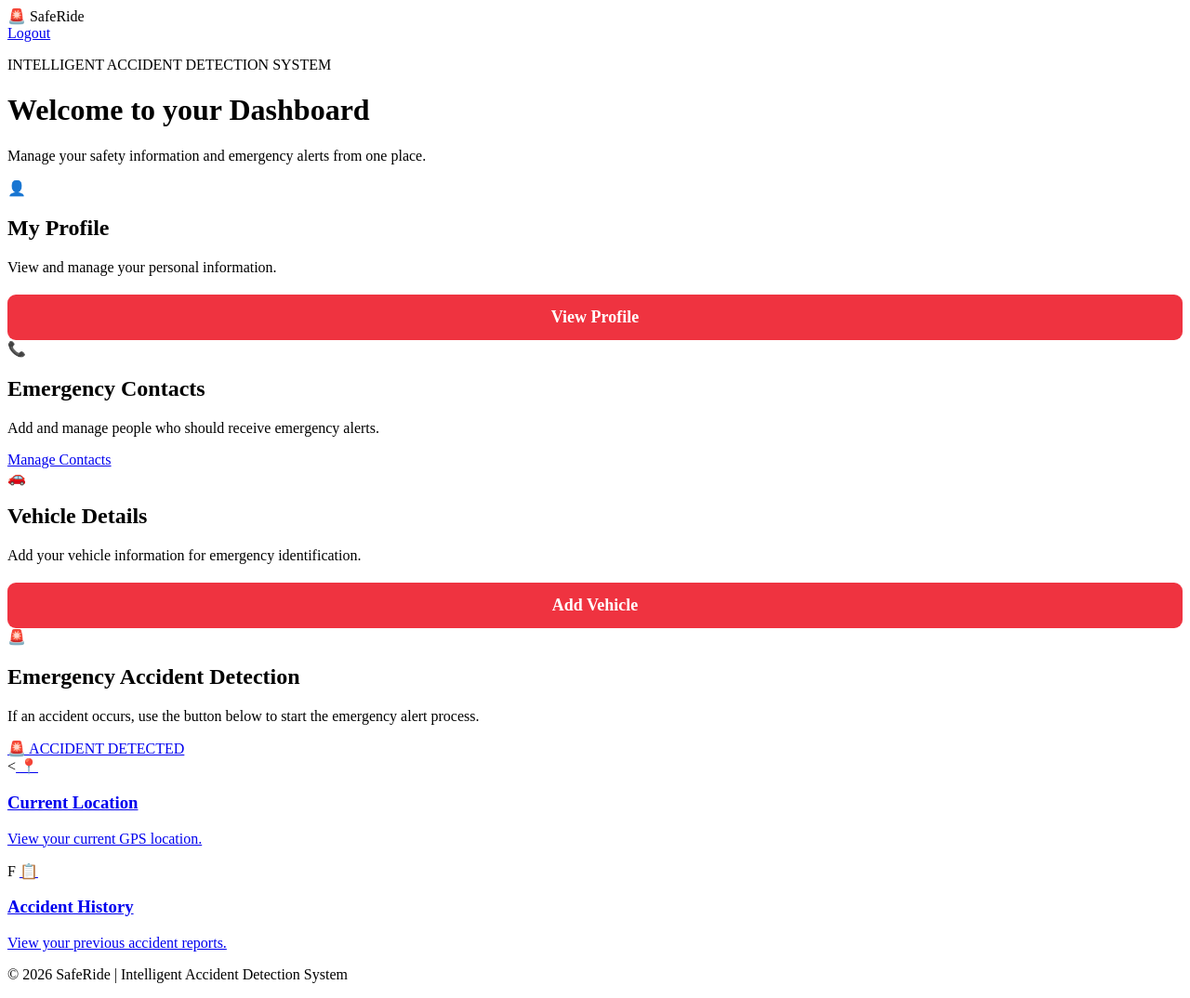
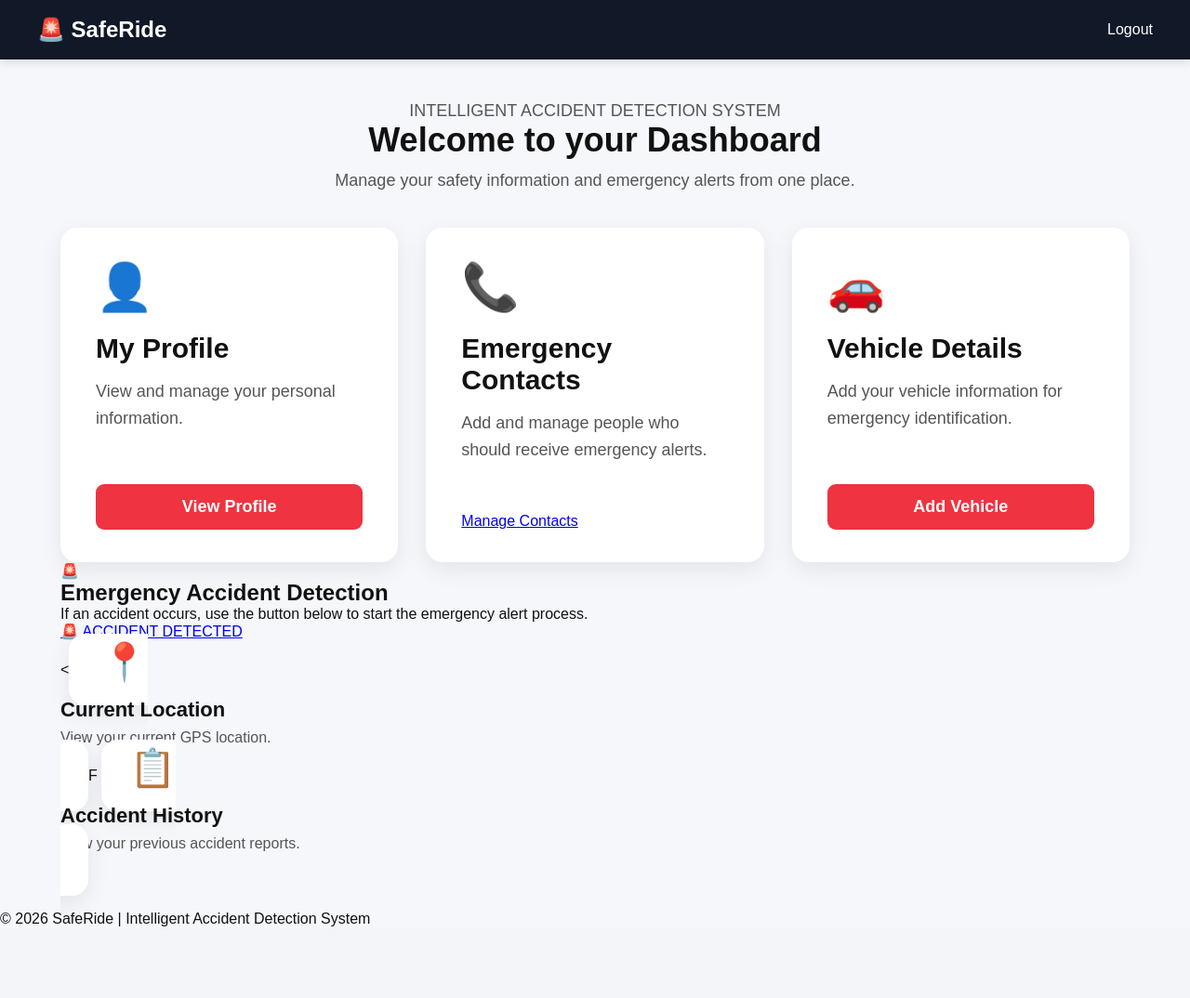
Before and after one commit to mohdfaisal20060786-afk/SafeRide, a Flask app: page /dashboard in a window 1280 px wide. Shown: the whole page at 93% size. After the commit the page ends 997 px from the top, so only its background shows below. Run offline with Flask 3, Linux system fonts and the light colour scheme; the visitor is signed in with stand-in values (Sample User, id 1); some libraries are stand-ins or nearby versions.

Commit message:
Fix dashboard styling and card buttons

```diff
--- a/static/css/dashboard.css
+++ b/static/css/dashboard.css
@@ -1,22 +1,158 @@
+/* ================================
+   SAFERIDE DASHBOARD
+   ================================ */
+
+* {
+    margin: 0;
+    padding: 0;
+    box-sizing: border-box;
+}
+
+body {
+    font-family: Arial, sans-serif;
+    background: #f5f7fb;
+    color: #111;
+}
+
+
+/* ================================
+   NAVBAR
+   ================================ */
+
+.navbar {
+    width: 100%;
+    background: #111827;
+    color: white;
+    padding: 18px 40px;
+
+    display: flex;
+    align-items: center;
+    justify-content: space-between;
+
+    box-shadow: 0 2px 10px rgba(0, 0, 0, 0.15);
+}
+
+.logo {
+    font-size: 24px;
+    font-weight: bold;
+}
+
+.logout {
+    color: white;
+    text-decoration: none;
+    font-size: 16px;
+}
+
+.logout:hover {
+    color: #ff3340;
+}
+
+
+/* ================================
+   DASHBOARD
+   ================================ */
+
+.dashboard {
+    max-width: 1200px;
+    margin: auto;
+    padding: 45px 25px;
+}
+
+
+/* ================================
+   WELCOME SECTION
+   ================================ */
+
+.welcome {
+    text-align: center;
+    margin-bottom: 40px;
+}
+
+.welcome h1 {
+    font-size: 36px;
+    margin-bottom: 12px;
+}
+
+.welcome p {
+    font-size: 18px;
+    color: #555;
+}
+
+
+/* ================================
+   CARDS
+   ================================ */
+
+.cards {
+    display: grid;
+    grid-template-columns: repeat(3, 1fr);
+    gap: 30px;
+}
+
+.card {
+    background: white;
+
+    padding: 35px 38px;
+
+    border-radius: 18px;
+
+    box-shadow: 0 8px 25px rgba(0, 0, 0, 0.08);
+
+    min-height: 360px;
+
+    display: flex;
+    flex-direction: column;
+}
+
+.card-icon {
+    font-size: 50px;
+    margin-bottom: 20px;
+}
+
+.card h2 {
+    font-size: 30px;
+    margin-bottom: 15px;
+}
+
+.card p {
+    font-size: 18px;
+    line-height: 1.6;
+    color: #555;
+
+    flex-grow: 1;
+}
+
+
+/* ================================
+   ALL CARD BUTTONS
+   ================================ */
+
 .profile-button,
 .contacts-button,
 .vehicle-button {
     display: block;
+
     width: 100%;
-    box-sizing: border-box;
-    text-align: center;
+
     padding: 14px 20px;
+
     margin-top: 20px;
 
     background: #ef3340;
     color: white;
+
     text-decoration: none;
+    text-align: center;
+
     border: none;
     border-radius: 9px;
 
     font-size: 18px;
     font-weight: bold;
+
     cursor: pointer;
+
+    transition: 0.2s ease;
 }
 
 .profile-button:hover,
@@ -25,19 +161,94 @@
     background: #d92d39;
     color: white;
 }
-.card button {
-    display: block;
-    width: 100%;
-    box-sizing: border-box;
-    padding: 14px 20px;
-    margin-top: 20px;
 
-    background: #ef3340;
-    color: white;
-    border: none;
-    border-radius: 9px;
 
-    font-size: 18px;
-    font-weight: bold;
-    cursor: pointer;
+/* ================================
+   BOTTOM CARDS
+   ================================ */
+
+.bottom-cards {
+    display: grid;
+    grid-template-columns: repeat(2, 1fr);
+
+    gap: 30px;
+
+    margin-top: 30px;
 }
+
+.bottom-card {
+    background: white;
+
+    padding: 30px;
+
+    border-radius: 18px;
+
+    box-shadow: 0 8px 25px rgba(0, 0, 0, 0.08);
+
+    text-decoration: none;
+    color: #111;
+
+    transition: 0.2s ease;
+}
+
+.bottom-card:hover {
+    transform: translateY(-3px);
+}
+
+.bottom-card span {
+    font-size: 40px;
+}
+
+.bottom-card h3 {
+    font-size: 22px;
+    margin-top: 15px;
+}
+
+.bottom-card p {
+    color: #555;
+    margin-top: 8px;
+}
+
+
+/* ================================
+   RESPONSIVE
+   ================================ */
+
+@media (max-width: 900px) {
+
+    .cards {
+        grid-template-columns: 1fr;
+    }
+
+    .bottom-cards {
+        grid-template-columns: 1fr;
+    }
+
+    .card {
+        min-height: auto;
+    }
+}
+
+
+@media (max-width: 600px) {
+
+    .navbar {
+        padding: 15px 20px;
+    }
+
+    .dashboard {
+        padding: 30px 15px;
+    }
+
+    .welcome h1 {
+        font-size: 28px;
+    }
+
+    .card {
+        padding: 25px;
+    }
+
+    .card h2 {
+        font-size: 25px;
+    }
+}
```
